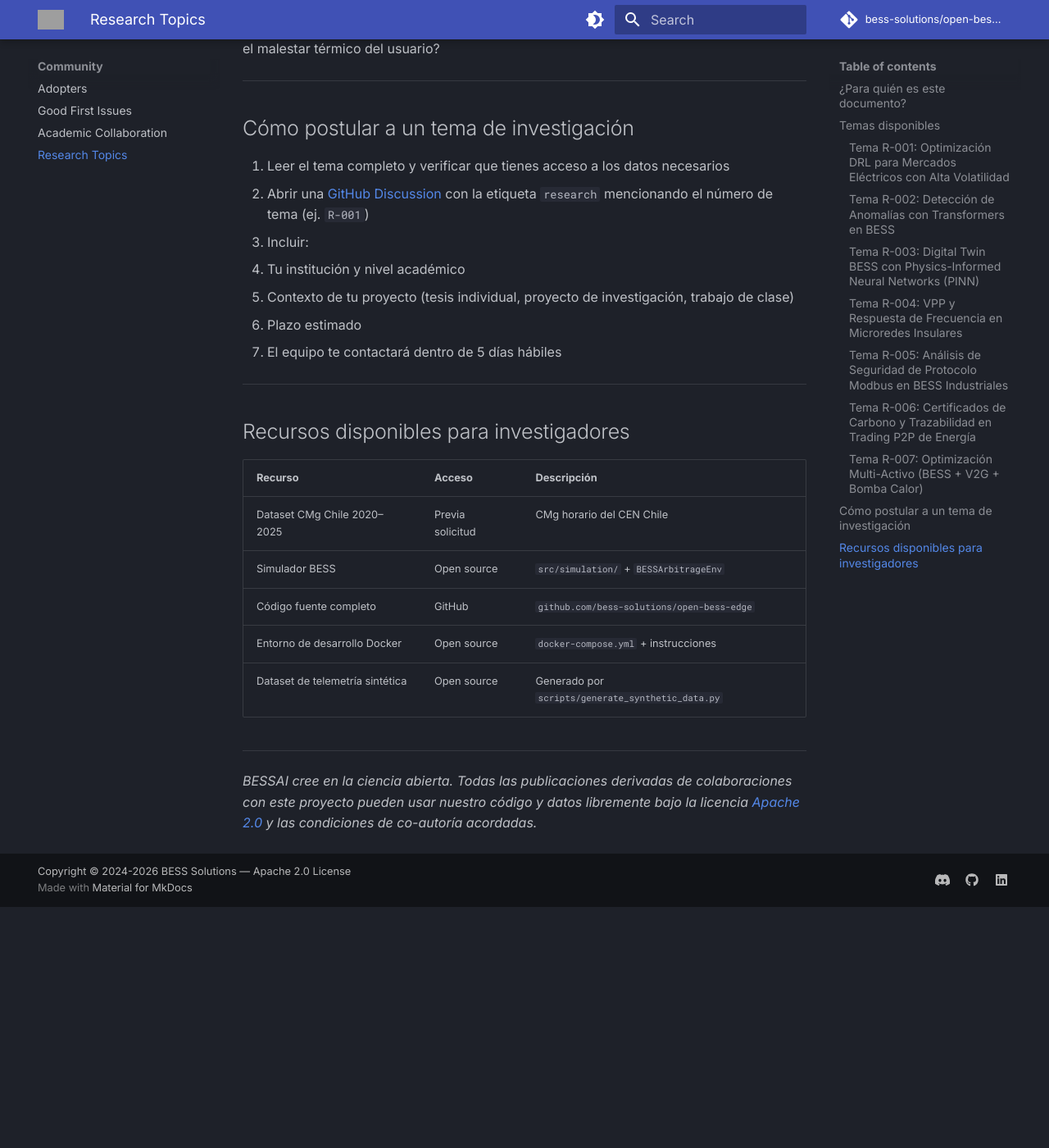
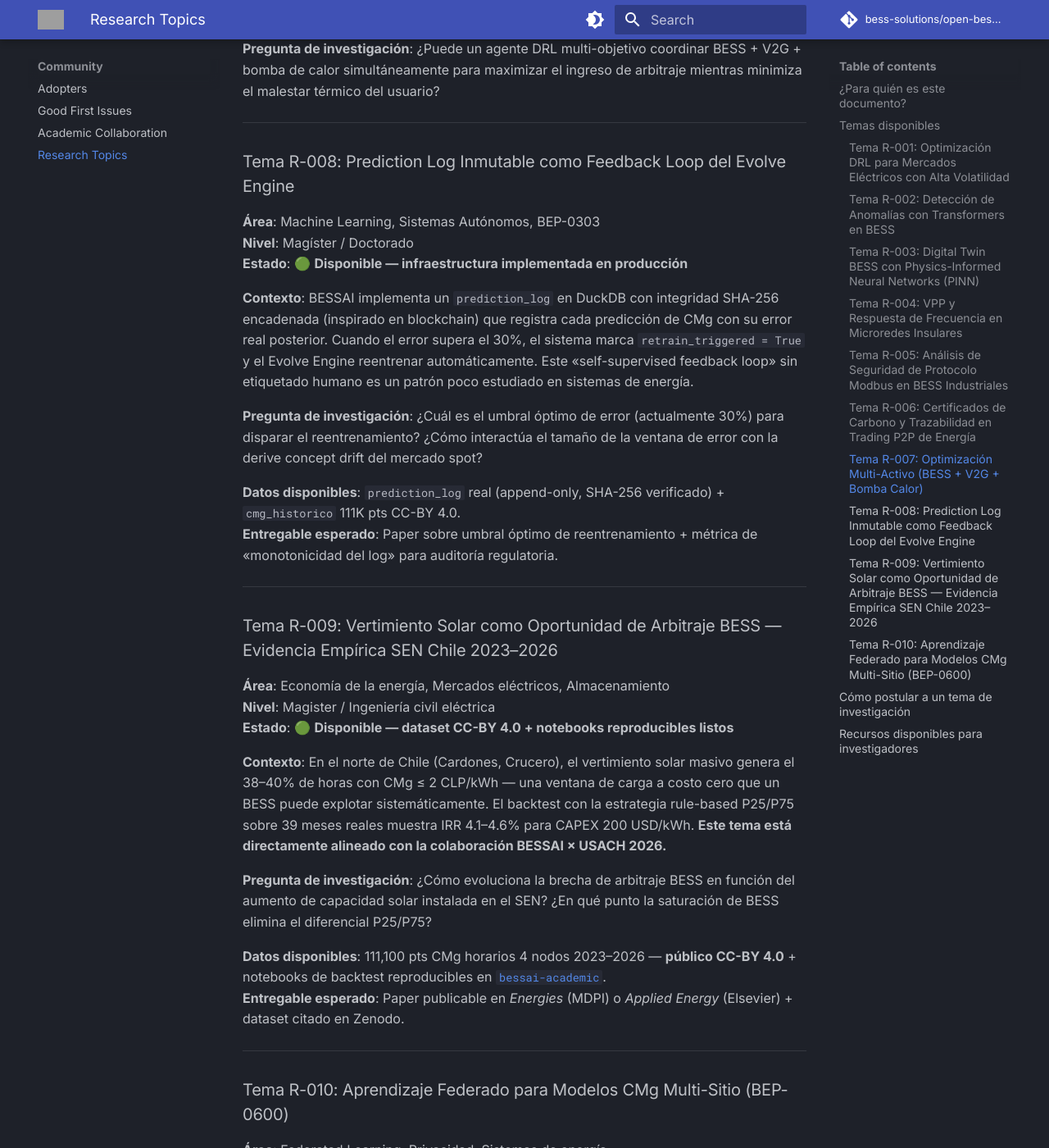
Before and after one commit to bess-solutions/open-bess-edge, an MkDocs documentation site: the page built from docs/research_topics.md, in a window 1280 px wide and 1400 px high, scrolled down 4010 px. Shown: the whole window at 82% size. Built offline with MkDocs 1.6.1 and Material for MkDocs 9.7.7, drawn with Linux system fonts in a browser that asks for light colours; comment, search, counter and statistics services are not loaded; the version menu is left out; before the commit the page ends 5116 px from its top, so only the background shows below that; some of the changed text lies outside the part shown; grey boxes are pictures that could not be loaded.

Commit message:
docs(research): R-008/R-009/R-010 CC-BY 4.0 VPP live v2.16.0

```diff
--- a/docs/research_topics.md
+++ b/docs/research_topics.md
@@ -1,7 +1,7 @@
 # Temas de Investigación Abiertos — BESSAI Edge Gateway
 
-> **Última actualización**: 2026-03-02
-> **Contacto**: `research@bessai.io` o [GitHub Discussions](https://github.com/bess-solutions/open-bess-edge/discussions/categories/research)
+> **Última actualización**: Marzo 2026
+> **Contacto**: `contacto@bess-solutions.cl` · [GitHub Discussions](https://github.com/bess-solutions/open-bess-edge/discussions/categories/research)
 
 ---
 
@@ -31,7 +31,7 @@ BESSAI Edge Gateway es un proyecto open source real, con código en producción,
 
 **Pregunta de investigación**: ¿Cómo adaptar o mejorar el algoritmo DRL (SAC, TD3, PPO+LSTM) para manejar alta volatilidad de precios y distribuciones no estacionarias en mercados spot?
 
-**Datos disponibles**: CMg horario CEN Chile 2020–2025 (via bessai-cen-data).
+**Datos disponibles**: 111,100 pts horarios CMg CEN Chile 2023–2026 (4 nodos) — **público CC-BY 4.0** en [`bessai-academic`](https://github.com/bess-solutions/bessai-academic).
 **Entregable esperado**: Modelo mejorado exportable a ONNX + comparación benchmark publicada.
 
 ---
@@ -70,13 +70,13 @@ BESSAI Edge Gateway es un proyecto open source real, con código en producción,
 
 **Área**: Sistemas de potencia, Optimización distribuida
 **Nivel**: Magíster / Doctorado
-**Estado**: 🟢 Disponible
+**Estado**: 🟢 **Disponible — VPP implementado en v2.16.0**
 
-**Contexto**: El proyecto plantea un piloto VPP con 5 sitios BESS coordinados en Chile (BEP-0300, Q4 2026). El protocolo de coordinación y el algoritmo de consenso para respuesta de frecuencia < 500 ms aúnn están abiertos a investigación.
+**Contexto**: El `vpp_fleet_manager.py` (BEP-0500) implementa coordinación multi-sitio con ONNX DRL por sitio. El protocolo de consenso para respuesta de frecuencia distribuida < 500 ms entre múltiples gateways en Chile **está abierto a investigación** sobre el stack real ya desplegado.
 
 **Pregunta de investigación**: ¿Qué algoritmo de consenso distribuido (ADMM, gossip, mean-field) minimiza la latencia de coordinación VPP manteniendo la equidad entre sitios en una topología de red chilena real?
 
-**Entregable esperado**: Simulación en BESSAI con 5+ gateways + análisis de latencia y equidad.
+**Entregable esperado**: Simulación sobre `vpp_fleet_manager.py` real con 5+ gateways + análisis de latencia y equidad.
 
 ---
 
@@ -120,6 +120,51 @@ BESSAI Edge Gateway es un proyecto open source real, con código en producción,
 
 ---
 
+### Tema R-008: Prediction Log Inmutable como Feedback Loop del Evolve Engine
+
+**Área**: Machine Learning, Sistemas Autónomos, BEP-0303
+**Nivel**: Magíster / Doctorado
+**Estado**: 🟢 **Disponible — infraestructura implementada en producción**
+
+**Contexto**: BESSAI implementa un `prediction_log` en DuckDB con integridad SHA-256 encadenada (inspirado en blockchain) que registra cada predicción de CMg con su error real posterior. Cuando el error supera el 30%, el sistema marca `retrain_triggered = True` y el Evolve Engine reentrenar automáticamente. Este «self-supervised feedback loop» sin etiquetado humano es un patrón poco estudiado en sistemas de energía.
+
+**Pregunta de investigación**: ¿Cuál es el umbral óptimo de error (actualmente 30%) para disparar el reentrenamiento? ¿Cómo interactúa el tamaño de la ventana de error con la derive concept drift del mercado spot?
+
+**Datos disponibles**: `prediction_log` real (append-only, SHA-256 verificado) + `cmg_historico` 111K pts CC-BY 4.0.
+**Entregable esperado**: Paper sobre umbral óptimo de reentrenamiento + métrica de «monotonicidad del log» para auditoría regulatoria.
+
+---
+
+### Tema R-009: Vertimiento Solar como Oportunidad de Arbitraje BESS — Evidencia Empírica SEN Chile 2023–2026
+
+**Área**: Economía de la energía, Mercados eléctricos, Almacenamiento
+**Nivel**: Magister / Ingeniería civil eléctrica
+**Estado**: 🟢 **Disponible — dataset CC-BY 4.0 + notebooks reproducibles listos**
+
+**Contexto**: En el norte de Chile (Cardones, Crucero), el vertimiento solar masivo genera el 38–40% de horas con CMg ≤ 2 CLP/kWh — una ventana de carga a costo cero que un BESS puede explotar sistemáticamente. El backtest con la estrategia rule-based P25/P75 sobre 39 meses reales muestra IRR 4.1–4.6% para CAPEX 200 USD/kWh. **Este tema está directamente alineado con la colaboración BESSAI × USACH 2026.**
+
+**Pregunta de investigación**: ¿Cómo evoluciona la brecha de arbitraje BESS en función del aumento de capacidad solar instalada en el SEN? ¿En qué punto la saturación de BESS elimina el diferencial P25/P75?
+
+**Datos disponibles**: 111,100 pts CMg horarios 4 nodos 2023–2026 — **público CC-BY 4.0** + notebooks de backtest reproducibles en [`bessai-academic`](https://github.com/bess-solutions/bessai-academic).
+**Entregable esperado**: Paper publicable en *Energies* (MDPI) o *Applied Energy* (Elsevier) + dataset citado en Zenodo.
+
+---
+
+### Tema R-010: Aprendizaje Federado para Modelos CMg Multi-Sitio (BEP-0600)
+
+**Área**: Federated Learning, Privacidad, Sistemas de energía
+**Nivel**: Doctorado
+**Estado**: 🟢 **Disponible — `fl_coordinator.py` implementado en v2.16.0**
+
+**Contexto**: El `fl_coordinator.py` (BEP-0600) implementa FedAvg con ponderación por capacidad BESS para mejorar el modelo CMg sin compartir datos brutos entre sitios. Cada gateway entrena localmente y comparte solo los gradientes. La pregunta abierta es cómo manejar la **heterogeneidad de mercado**: un sitio en Cardones (vertimiento alto) y uno en Charrua (CMg alto, sin solar) tienen distribuciones muy diferentes.
+
+**Pregunta de investigación**: ¿Cómo adaptar FedAvg o FedProx para manejar heterogeneidad de mercado entre nodos SEN con distribuciones CMg fundamentalmente distintas, sin degradar el modelo global?
+
+**Datos disponibles**: 111,100 pts CMg horarios (4 nodos = 4 distribuciones distintas) CC-BY 4.0 + `fl_coordinator.py` open source.
+**Entregable esperado**: Comparativo FedAvg vs FedProx vs modelo local óptimo por nodo + propuesta de algoritmo adaptado a heterogeneidad de mercado.
+
+---
+
 ## Cómo postular a un tema de investigación
 
 1. Leer el tema completo y verificar que tienes acceso a los datos necesarios
@@ -136,7 +181,8 @@ BESSAI Edge Gateway es un proyecto open source real, con código en producción,
 
 | Recurso | Acceso | Descripción |
 |---|---|---|
-| Dataset CMg Chile 2020–2025 | Previa solicitud | CMg horario del CEN Chile |
+| **Dataset CMg 4 nodos SEN 2023–2026** | **Público CC-BY 4.0** | 111,100 pts horarios — [`bessai-academic`](https://github.com/bess-solutions/bessai-academic) |
+| **Notebooks de backtest** | **Público** | 3 notebooks reproducibles: EDA, backtest 12 escenarios, comparativo nodos |
 | Simulador BESS | Open source | `src/simulation/` + `BESSArbitrageEnv` |
 | Código fuente completo | GitHub | `github.com/bess-solutions/open-bess-edge` |
 | Entorno de desarrollo Docker | Open source | `docker-compose.yml` + instrucciones |
```
